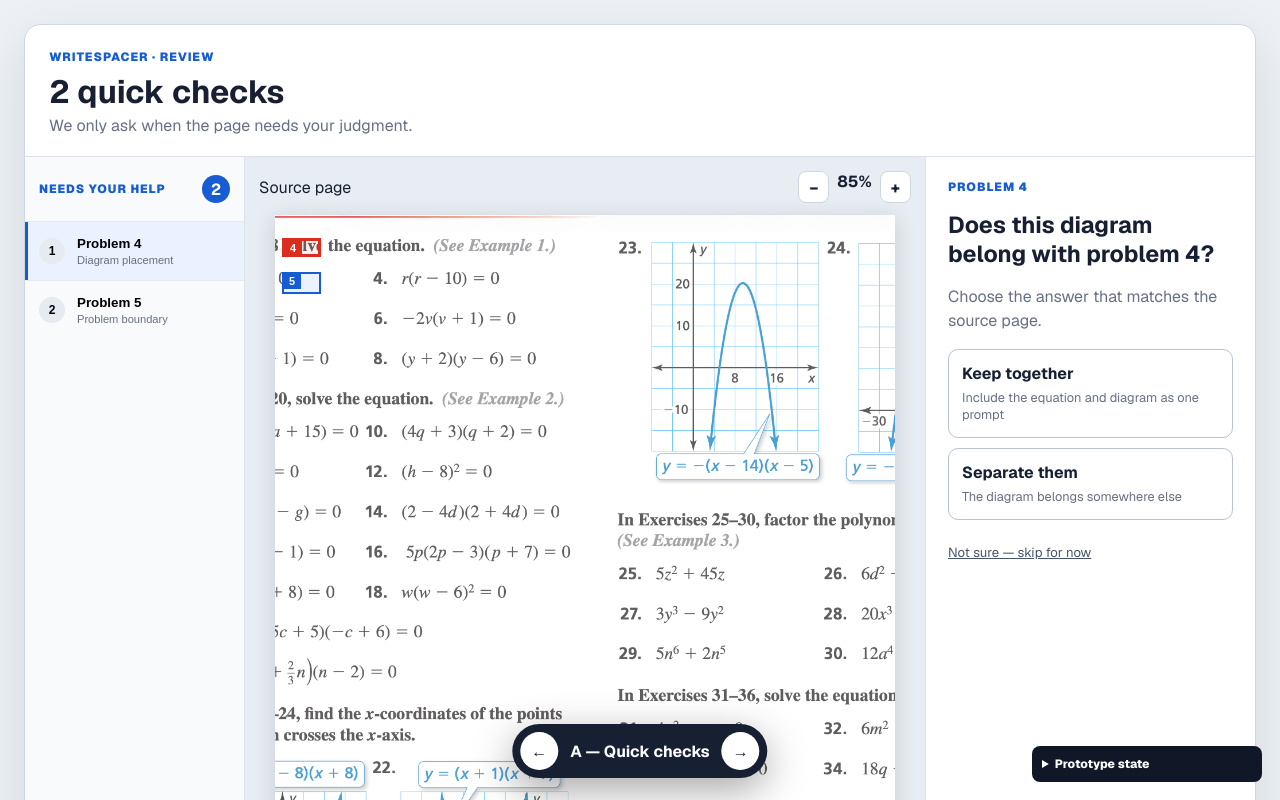
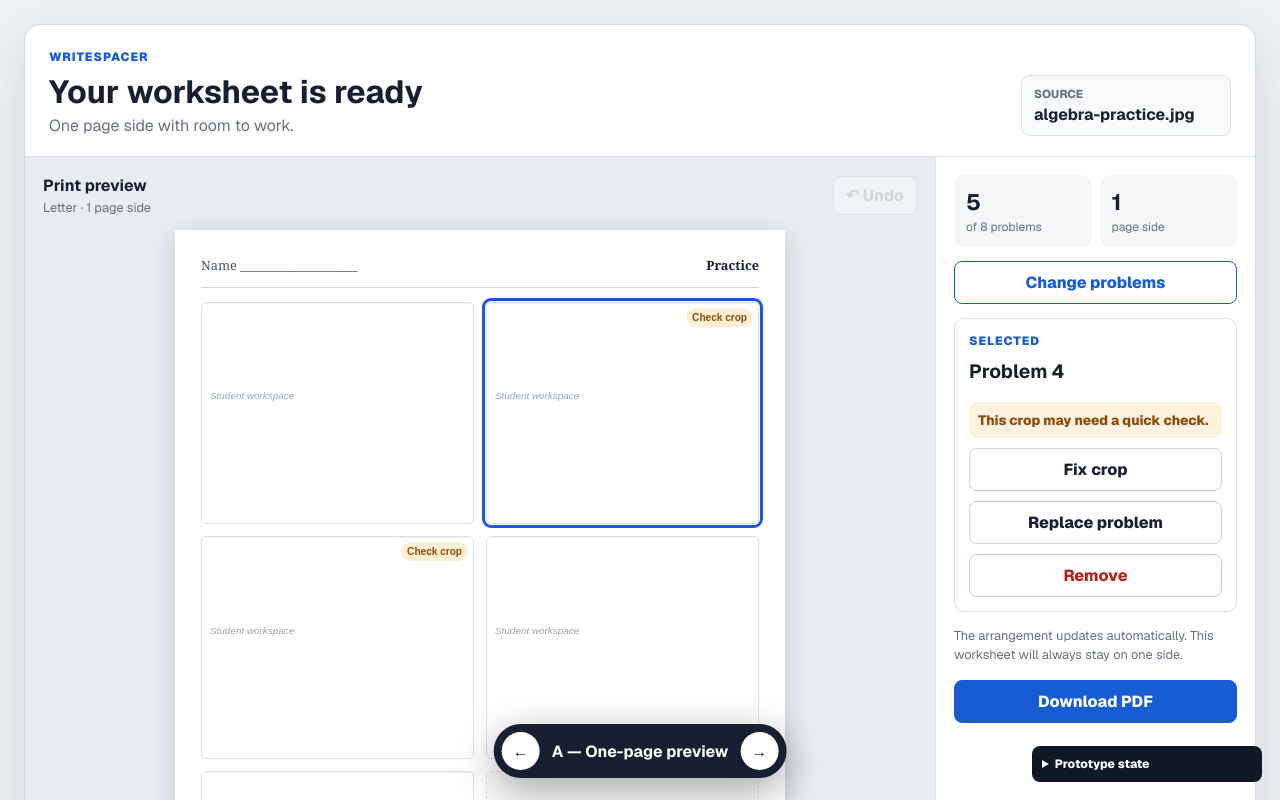
Before and after one commit to grumm1728/writespacer, a Next.js app: page /prototype/review in a window 1280 px wide. Shown: the top 800 px of the page. Built offline with nearby package versions, Linux system fonts and the light colour scheme.

Commit message:
prototype one-page worksheet preview

```diff
--- a/src/app/globals.css
+++ b/src/app/globals.css
@@ -54,6 +54,51 @@ a {
   background: #fff;
   box-shadow: 0 18px 50px rgba(23, 32, 51, .12);
 }
+
+.one-page-header { display: flex; align-items: flex-end; justify-content: space-between; gap: 20px; padding: 20px 24px; border-bottom: 1px solid #dbe1e8; }
+.one-page-header h1 { margin: 5px 0 3px; font-size: clamp(1.5rem, 2.5vw, 2.1rem); }
+.one-page-header p { color: #667085; }
+.source-summary { display: grid; gap: 3px; min-width: 210px; padding: 10px 12px; border: 1px solid #dbe1e8; border-radius: 9px; background: #f8fafc; }
+.source-summary span { color: #667085; font-size: .72rem; font-weight: 800; text-transform: uppercase; }
+.one-page-workspace { display: grid; grid-template-columns: minmax(520px, 1fr) 320px; min-height: 720px; }
+.one-page-preview-area { padding: 18px; background: #e8edf3; }
+.preview-stage-heading { display: flex; align-items: center; justify-content: space-between; margin-bottom: 14px; }
+.preview-stage-heading > div { display: grid; gap: 3px; }
+.preview-stage-heading span { color: #667085; font-size: .8rem; }
+.preview-stage-heading button { padding: 8px 12px; border: 1px solid #c8d0dc; border-radius: 8px; background: #fff; font: inherit; font-weight: 750; cursor: pointer; }
+.preview-stage-heading button:disabled { opacity: .4; }
+.one-page-sheet { width: min(100%, 610px); aspect-ratio: 8.5 / 11; margin: 0 auto; padding: 26px; background: #fff; box-shadow: 0 5px 24px rgba(23,32,51,.18); }
+.worksheet-sheet-title { display: flex; justify-content: space-between; height: 32px; border-bottom: 1px solid #cfd7e2; color: #475467; font-family: Georgia, serif; font-size: .8rem; }
+.worksheet-sheet-title span { color: #172033; font-weight: 800; }
+.worksheet-slot-grid { display: grid; gap: 12px; height: calc(100% - 32px); padding-top: 14px; }
+.slots-2 .worksheet-slot-grid { grid-template-columns: 1fr; grid-template-rows: repeat(2, 1fr); }
+.slots-4 .worksheet-slot-grid { grid-template-columns: repeat(2, 1fr); grid-template-rows: repeat(2, 1fr); }
+.slots-6 .worksheet-slot-grid { grid-template-columns: repeat(2, 1fr); grid-template-rows: repeat(3, 1fr); }
+.slots-8 .worksheet-slot-grid { grid-template-columns: repeat(2, 1fr); grid-template-rows: repeat(4, 1fr); }
+.worksheet-slot { position: relative; display: grid; grid-template-rows: minmax(42px, 36%) 1fr; min-width: 0; overflow: hidden; border: 1px solid #dbe1e8; border-radius: 5px; background: #fff; color: #172033; text-align: left; cursor: pointer; }
+.worksheet-slot.selected { outline: 3px solid #175cd3; outline-offset: 1px; }
+.prompt-crop { position: relative; display: block; overflow: hidden; border-bottom: 1px solid #eef1f5; background-image: linear-gradient(rgba(255,255,255,.06), rgba(255,255,255,.06)), url('/fixtures/pershan-problem-set-example.png'); background-repeat: no-repeat; background-size: 260%; }
+.prompt-crop strong { position: absolute; z-index: 2; top: 6px; left: 7px; padding: 2px 4px; background: rgba(255,255,255,.9); font-family: Georgia, serif; }
+.crop-0 { background-position: 0 4%; }
+.crop-1 { background-position: 100% 23%; }
+.crop-2 { background-position: 0 48%; }
+.crop-3 { background-position: 100% 72%; }
+.student-workspace { padding: 8px; color: #98a2b3; font-size: .62rem; font-style: italic; }
+.slot-check { position: absolute; z-index: 3; top: 5px; right: 5px; padding: 4px 6px; border-radius: 99px; background: #fff0d5; color: #8a4b08; font-size: .63rem; font-weight: 850; }
+.empty-slot { place-items: center; align-content: center; gap: 5px; border-style: dashed; background: #fbfcfd; color: #667085; text-align: center; font-size: .75rem; }
+.empty-slot > span { font-size: 1.25rem; }
+.one-page-sidebar { display: grid; align-content: start; gap: 14px; padding: 18px; border-left: 1px solid #dbe1e8; }
+.selection-summary { display: grid; grid-template-columns: 1fr 1fr; gap: 8px; }
+.selection-summary span { display: grid; gap: 2px; padding: 12px; border-radius: 9px; background: #f4f6f8; color: #667085; font-size: .75rem; }
+.selection-summary strong { color: #172033; font-size: 1.4rem; }
+.change-problems-button, .selected-problem-card button, .download-worksheet-button { min-height: 43px; padding: 9px 12px; border: 1px solid #c8d0dc; border-radius: 8px; background: #fff; color: #172033; font: inherit; font-weight: 800; cursor: pointer; }
+.change-problems-button { border-color: #175cd3; color: #175cd3; }
+.selected-problem-card { display: grid; gap: 10px; padding: 14px; border: 1px solid #dbe1e8; border-radius: 10px; }
+.selected-problem-card h2 { font-size: 1.2rem; }
+.selected-problem-card button:last-child { border-color: #f1c3bf; color: #b42318; }
+.one-page-promise { color: #667085; font-size: .8rem; line-height: 1.5; }
+.download-worksheet-button { margin-top: 2px; border-color: #175cd3; background: #175cd3; color: #fff; }
+.one-page-status { padding: 10px 18px; border-top: 1px solid #dbe1e8; background: #f8fafc; color: #475467; font-size: .8rem; }
 
 .prototype-header,
 .prototype-footer,
@@ -188,6 +233,8 @@ a {
   .focus-layout .prototype-inspector { grid-column: 1 / -1; position: sticky; }
   .prototype-footer { padding: 10px; }
   .prototype-state { display: none; }
+  .one-page-workspace { grid-template-columns: 1fr; }
+  .one-page-sidebar { border-top: 1px solid #dbe1e8; border-left: 0; }
 }
 
 @media (max-width: 560px) {
@@ -199,6 +246,14 @@ a {
   .prototype-footer > div:first-child span { display: none; }
   .mini-preview { display: none; }
   .prototype-switcher strong { font-size: .74rem; }
+  .one-page-header { display: grid; padding: 14px; }
+  .source-summary { min-width: 0; }
+  .one-page-preview-area { padding: 10px; }
+  .one-page-sheet { padding: 14px; }
+  .worksheet-slot-grid { gap: 6px; padding-top: 8px; }
+  .worksheet-slot { grid-template-rows: minmax(30px, 36%) 1fr; }
+  .student-workspace { padding: 4px; font-size: .52rem; }
+  .slot-check { font-size: .54rem; }
 }
 
 .app-shell {
--- a/src/components/review-workflow-prototype.tsx
+++ b/src/components/review-workflow-prototype.tsx
@@ -27,7 +27,7 @@ const INITIAL_ITEMS: PrototypeItem[] = [
 ];
 
 const VARIANTS = [
-  { key: "A", name: "Quick checks" },
+  { key: "A", name: "One-page preview" },
   { key: "B", name: "Triage queue" },
   { key: "C", name: "Focused review" },
 ] as const;
@@ -140,20 +140,51 @@ type Model = {
 };
 
 function VariantA({ model }: { model: Model }) {
-  const questionCount = model.warnings.length;
+  const selectedProblems = model.items
+    .filter((item) => item.kind === "problem" && item.included)
+    .slice(0, 8);
+  const slotCount = selectedProblems.length <= 2 ? 2 : selectedProblems.length <= 4 ? 4 : selectedProblems.length <= 6 ? 6 : 8;
+  const slots = Array.from({ length: slotCount }, (_, index) => selectedProblems[index] ?? null);
   return (
-    <div className="prototype-frame variant-a">
-      <PrototypeHeader
-        model={model}
-        title={questionCount ? `${questionCount} quick check${questionCount === 1 ? "" : "s"}` : "Ready to preview"}
-        subtitle="We only ask when the page needs your judgment."
-      />
-      <div className="prototype-three-pane quick-check-layout">
-        <QuestionQueue model={model} />
-        <SourceCanvas model={model} reviewOnly />
-        <QuickCheckPanel model={model} />
+    <div className="prototype-frame variant-a one-page-variant">
+      <header className="one-page-header">
+        <div><span className="prototype-kicker">WriteSpacer</span><h1>Your worksheet is ready</h1><p>One page side with room to work.</p></div>
+        <div className="source-summary"><span>Source</span><strong>algebra-practice.jpg</strong></div>
+      </header>
+      <div className="one-page-workspace">
+        <section className="one-page-preview-area">
+          <div className="preview-stage-heading"><div><strong>Print preview</strong><span>Letter · 1 page side</span></div><button onClick={model.undo} disabled={!model.history.length} type="button">↶ Undo</button></div>
+          <div className={`one-page-sheet slots-${slotCount}`}>
+            <div className="worksheet-sheet-title">Name ____________________ <span>Practice</span></div>
+            <div className="worksheet-slot-grid">
+              {slots.map((item, index) => item ? (
+                <button className={`worksheet-slot ${item.id === model.selected.id ? "selected" : ""}`} key={item.id} onClick={() => model.setSelectedId(item.id)} type="button">
+                  {item.warning ? <span className="slot-check">Check crop</span> : null}
+                  <span className={`prompt-crop crop-${index % 4}`}><strong>{item.label}.</strong><span /></span>
+                  <span className="student-workspace">Student workspace</span>
+                </button>
+              ) : (
+                <button className="worksheet-slot empty-slot" key={`empty-${index}`} onClick={() => model.setNotice("Choose another detected problem from the source")} type="button"><span>＋</span>Add problem</button>
+              ))}
+            </div>
+          </div>
+        </section>
+        <aside className="one-page-sidebar">
+          <div className="selection-summary"><span><strong>{selectedProblems.length}</strong> of 8 problems</span><span><strong>1</strong> page side</span></div>
+          <button className="change-problems-button" onClick={() => model.setNotice("The source problem picker would open here")} type="button">Change problems</button>
+          <div className="selected-problem-card">
+            <span className="prototype-kicker">Selected</span>
+            <h2>Problem {model.selected.label}</h2>
+            {model.selected.warning ? <p className="prototype-warning">This crop may need a quick check.</p> : <p className="prototype-ready">Crop looks ready</p>}
+            <button onClick={() => model.resolveSelected({}, `Fixed the crop for problem ${model.selected.label}`)} type="button">Fix crop</button>
+            <button onClick={() => model.setNotice(`Choose a replacement for problem ${model.selected.label}`)} type="button">Replace problem</button>
+            <button onClick={() => model.patchSelected({ included: false }, `Removed problem ${model.selected.label}`)} type="button">Remove</button>
+          </div>
+          <p className="one-page-promise">The arrangement updates automatically. This worksheet will always stay on one side.</p>
+          <button className="download-worksheet-button" type="button">Download PDF</button>
+        </aside>
       </div>
-      <PrototypeFooter model={model} />
+      <div className="one-page-status" aria-live="polite">{model.notice}</div>
     </div>
   );
 }
@@ -211,33 +242,6 @@ function ItemRail({ model }: { model: Model }) {
   return <aside className="prototype-item-rail"><div className="rail-title"><strong>Reading order</strong><button onClick={() => model.commit("Added a problem box", (items) => [...items, { id: Date.now(), label: String(items.length + 2), kind: "problem", included: true, hasDiagram: false, rect: { left: 30, top: 82, width: 38, height: 10 } }])} type="button">+ Add</button></div>{model.items.map((item, index) => <button className={item.id === model.selected.id ? "active" : ""} key={item.id} onClick={() => model.setSelectedId(item.id)} type="button"><span className="drag-grip">⠿</span><strong>{item.kind === "header" ? item.label : `Problem ${item.label}`}</strong><small>{item.included ? (item.warning ? "Review" : "Ready") : "Excluded"}</small><span>{index + 1}</span></button>)}</aside>;
 }
 
-function QuestionQueue({ model }: { model: Model }) {
-  return (
-    <aside className="quick-check-queue">
-      <div className="quick-check-heading">
-        <span className="prototype-kicker">Needs your help</span>
-        <strong>{model.warnings.length}</strong>
-      </div>
-      {model.warnings.map((item, index) => (
-        <button
-          className={item.id === model.selected.id ? "active" : ""}
-          key={item.id}
-          onClick={() => model.setSelectedId(item.id)}
-          type="button"
-        >
-          <span>{index + 1}</span>
-          <span><strong>Problem {item.label}</strong><small>{questionTopic(item)}</small></span>
-        </button>
-      ))}
-      {model.warnings.length === 0 ? <p className="checks-complete">✓ All checks cleared</p> : null}
-      <button className="advanced-review-link" onClick={() => model.setNotice("The full correction tools would open here")} type="button">
-        Something else looks wrong
-      </button>
-      <button className="start-over-link" onClick={model.reset} type="button">Start over</button>
-    </aside>
-  );
-}
-
 function SourceCanvas({ model, focusOnly = false, reviewOnly = false }: { model: Model; focusOnly?: boolean; reviewOnly?: boolean }) {
   const shownItems = focusOnly
     ? model.items.filter((item) => item.id === model.selected.id)
@@ -247,56 +251,6 @@ function SourceCanvas({ model, focusOnly = false, reviewOnly = false }: { model:
   return <section className="prototype-source"><div className="canvas-toolbar"><span>Source page</span><div><button type="button">−</button><strong>85%</strong><button type="button">+</button></div></div><div className="prototype-paper">
     {/* eslint-disable-next-line @next/next/no-img-element */}
     <img alt="Sample algebra worksheet" src="/fixtures/pershan-problem-set-example.png" />{shownItems.map((item) => <button aria-label={`Select ${item.kind} ${item.label}`} className={`prototype-box ${item.id === model.selected.id ? "selected" : ""} ${!item.included ? "excluded" : ""} ${item.kind}`} key={item.id} onClick={() => model.setSelectedId(item.id)} style={item.rect} type="button"><span>{item.label}</span></button>)}</div><p className="canvas-hint">{reviewOnly ? "Zoom and pan to inspect" : "Drag to move · handles resize · Space + drag pans"}</p></section>;
-}
-
-function QuickCheckPanel({ model }: { model: Model }) {
-  if (model.warnings.length === 0) {
-    return (
-      <aside className="quick-check-panel check-done">
-        <span className="done-mark">✓</span>
-        <h2>That’s everything</h2>
-        <p>The other problems looked clear, so we left them alone.</p>
-        <button className="preview-button" type="button">Preview handout →</button>
-      </aside>
-    );
-  }
-
-  const selected = model.selected;
-  const isDiagram = selected.warning?.includes("Diagram");
-  const isSplit = selected.warning?.includes("merged");
-
-  return (
-    <aside className="quick-check-panel">
-      <span className="prototype-kicker">Problem {selected.label}</span>
-      <h2>{isDiagram ? "Does this diagram belong with problem 4?" : isSplit ? "Is this one problem or two?" : "Is this a student problem?"}</h2>
-      <p>Choose the answer that matches the source page.</p>
-      <div className="quick-answer-list">
-        {isDiagram ? (
-          <>
-            <button onClick={() => model.resolveSelected({ hasDiagram: true }, "Kept the diagram with problem 4")} type="button"><strong>Keep together</strong><span>Include the equation and diagram as one prompt</span></button>
-            <button onClick={() => model.resolveSelected({ hasDiagram: false }, "Separated the diagram from problem 4")} type="button"><strong>Separate them</strong><span>The diagram belongs somewhere else</span></button>
-          </>
-        ) : isSplit ? (
-          <>
-            <button onClick={() => model.resolveSelected({}, "Kept problem 5 together")} type="button"><strong>One problem</strong><span>Keep this as a single prompt</span></button>
-            <button onClick={() => model.resolveSelected({}, "Split problem 5 into two prompts")} type="button"><strong>Split into two</strong><span>Create two separate prompts</span></button>
-          </>
-        ) : (
-          <>
-            <button onClick={() => model.resolveSelected({ included: true }, `Kept problem ${selected.label}`)} type="button"><strong>Keep it</strong></button>
-            <button onClick={() => model.resolveSelected({ included: false }, `Removed problem ${selected.label}`)} type="button"><strong>Remove it</strong></button>
-          </>
-        )}
-      </div>
-      <button className="not-sure-button" onClick={() => model.setNotice("This check was left for later")} type="button">Not sure — skip for now</button>
-    </aside>
-  );
-}
-
-function questionTopic(item: PrototypeItem) {
-  if (item.warning?.includes("Diagram")) return "Diagram placement";
-  if (item.warning?.includes("merged")) return "Problem boundary";
-  return "Include or remove";
 }
 
 function Inspector({ model, compact = false }: { model: Model; compact?: boolean }) {
```
